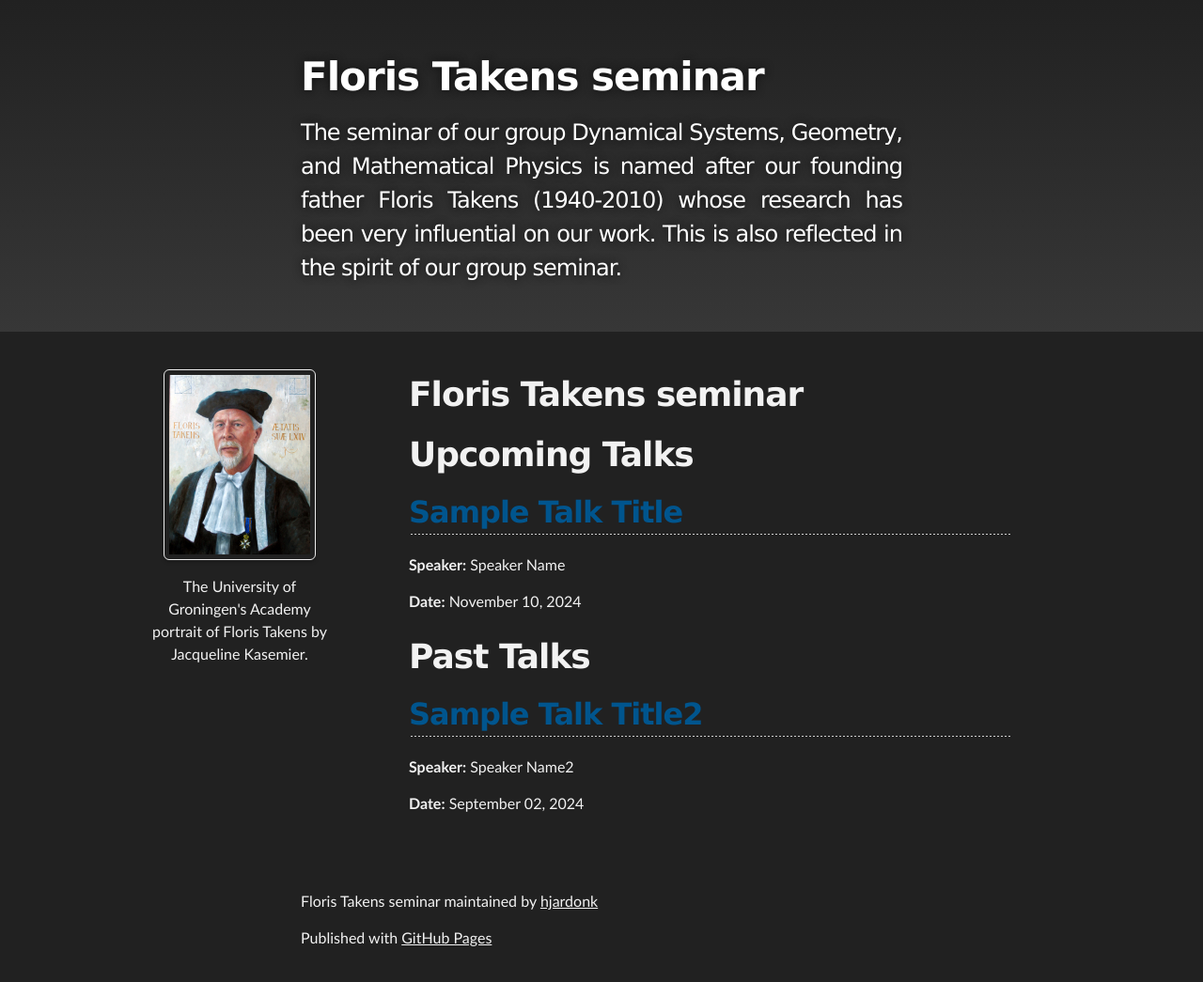
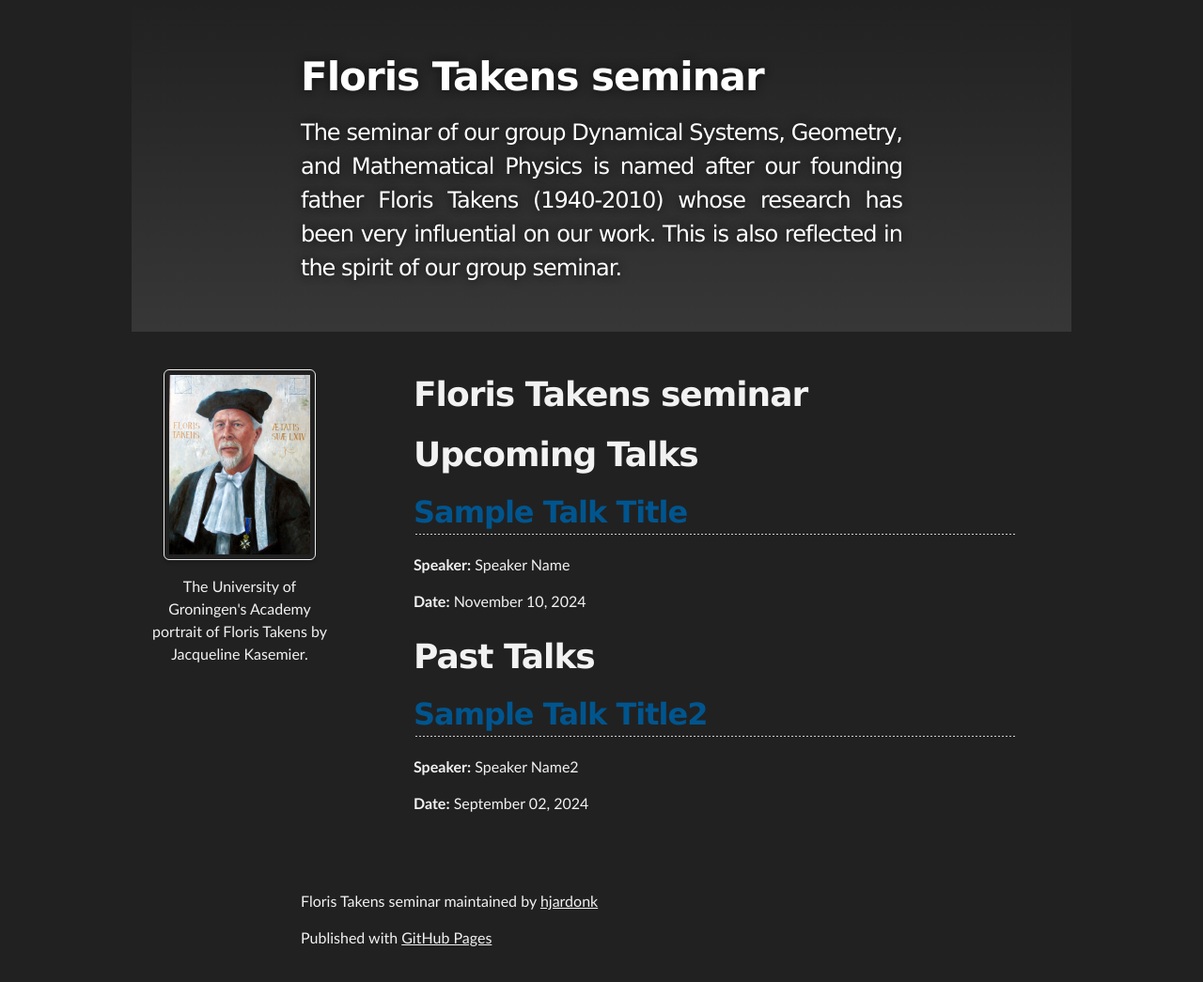
Before and after one commit to hjardonk/FlorisTakensSeminar, a Jekyll site: the page built from index.html, in a window 1280 px wide. Shown: the whole page at 94% size. Built offline with Jekyll 4.4.1, drawn with Linux system fonts in a browser that asks for light colours.

Commit message:
Update style.scss

```diff
--- a/assets/css/style.scss
+++ b/assets/css/style.scss
@@ -23,19 +23,24 @@
     flex-shrink: 0; /* Prevents the photo from shrinking */
 }
 
-/* Layout container for sidebar and main content */
+/* Center the entire container (including header, sidebar, and main content) */
+.outer {
+  max-width: 1000px; /* Adjust to match the overall width of your content */
+  margin: 0 auto; /* Centers the container on the page */
+}
+
+/* Flex layout for sidebar and main content */
 .layout-container {
   display: flex;
-  justify-content: center;
-  max-width: 1000px; /* Limits the width on large screens */
-  margin: 0 auto; /* Centers the container */
-  padding: 15px;
+  justify-content: flex-start; /* Aligns items to the left within the container */
+  padding: 15px 0; /* Adjusts padding for top and bottom */
 }
 
 /* Sidebar styling */
 .sidebar {
   width: 200px;
   padding: 15px;
+  margin-right: 10px; /* Space between sidebar and main content */
 }
 
 /* Sidebar photo styling */
@@ -70,21 +75,21 @@
 
 /* Main content styling */
 #main_content {
-  width: calc(100% - 220px); /* Adjusts main content width to fit beside sidebar */
+  flex: 1; /* Allows main content to take remaining space */
   padding: 15px;
 }
 
-/* Responsive Adjustments for Smaller Screens */
+/* Responsive adjustments for smaller screens */
 @media (max-width: 768px) {
   .layout-container {
-    flex-direction: column; /* Stacks the sidebar and content vertically */
-    padding: 0; /* Removes extra padding for a tighter fit */
+    flex-direction: column; /* Stacks sidebar and main content vertically */
+    padding: 0;
   }
 
   .sidebar,
   #main_content {
-    width: 100%; /* Full-width for both sidebar and content */
+    width: 100%;
     max-width: 100%;
-    padding: 10px; /* Adjusts padding for smaller screens */
+    padding: 10px;
   }
 }
```
